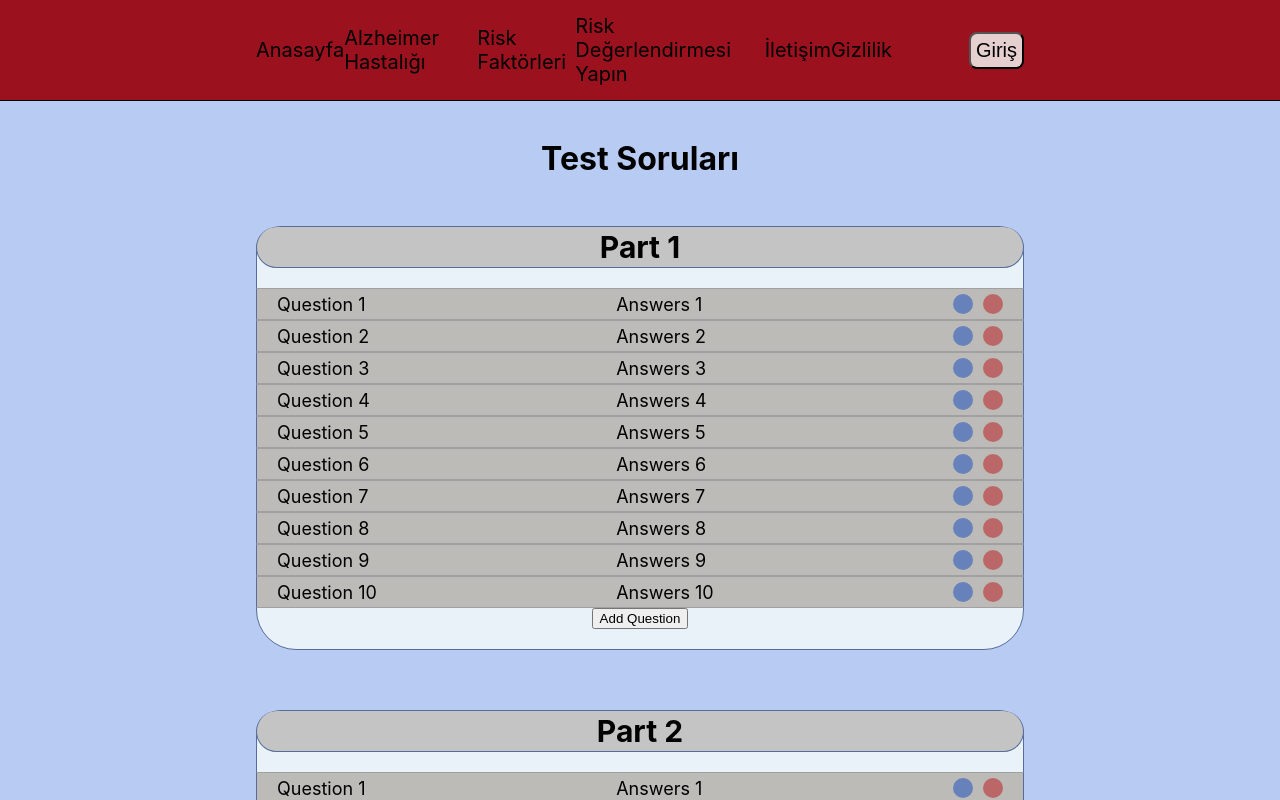
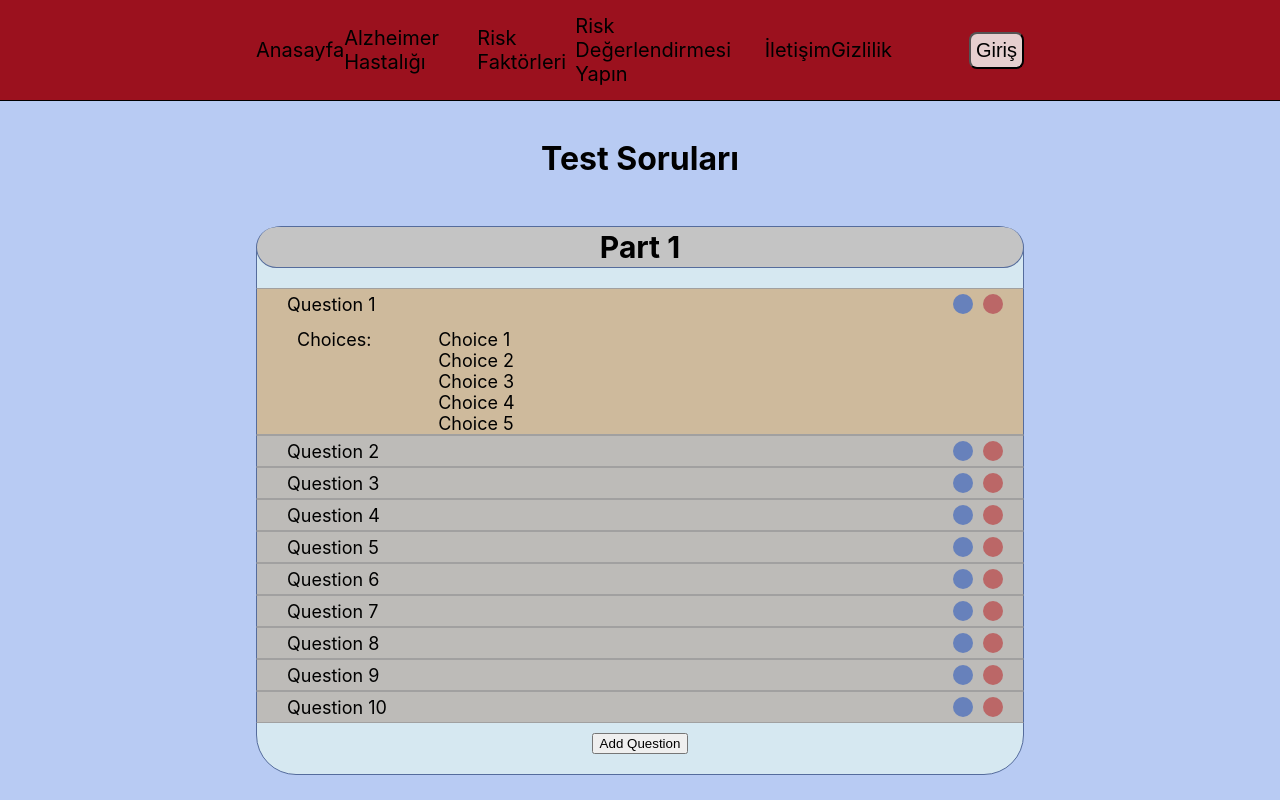
Before and after one commit to masgun17/Comp491, a React (Create React App) app in the folder my-app/: page /showTest in a window 1280 px wide. Both pictures are taken after a click on the button 963 px from the left and 304 px from the top of the page. Shown: the top 800 px of the page. Built offline with nearby package versions, Linux system fonts and the light colour scheme.

Commit message:
extendable question text

```diff
--- a/my-app/src/App.js
+++ b/my-app/src/App.js
@@ -38,7 +38,7 @@ function App() {
           {/* <Route path="*" element={<NoPage />} /> */}
         </Route>
        </Routes>
-       <button path="login" element={<Login />} />
+       {/* <button path="login" element={<Login />} /> */}
     </BrowserRouter>
   );
 }
--- a/my-app/src/pages/ShowTest.js
+++ b/my-app/src/pages/ShowTest.js
@@ -1,3 +1,4 @@
+import { useEffect, useState } from "react";
 import { useNavigate } from "react-router-dom";
 
 const ShowTest = () => {
@@ -10,32 +11,114 @@ const ShowTest = () => {
     const questionsPerPart = [...Array(10)];
     partArray[index] = questionsPerPart;
   }
+
+
+  const [parts, setParts] = useState([]);
+
+  useEffect(async () => {
+    // TODO
+    // const result = await getPartsAction();
+    // setParts(result);
+    setParts([...Array(5)]);
+  }, [])
+
+  const [questions, setQuestions] = useState([]);
+  const [isExtended, setIsExtended] = useState([]);
+
+  useEffect(async () => {
+    // TODO
+    // const result = await getQuestionsAction();
+    // setQuestions(result);
+    let partArray = [...Array(5)];
+    for (let index = 0; index < partArray.length; index += 1) {
+      let questionsPerPart = [...Array(10)];
+      partArray[index] = questionsPerPart;
+    }
+    setQuestions(partArray);
+
+
+    let arr = [...partArray];
+    for (let index = 0; index < arr.length; index++) {
+      for (let index2 = 0; index2 < arr[index].length; index2++) {
+        arr[index][index2] = 0;
+      }
+    }
+    setIsExtended(arr);
+  }, [])
+
+  const updateExtended = (i, index, val) => {
+    let arr = isExtended;
+    arr[i][index] = val;
+    setIsExtended(arr);
+  }
+
+  const [show, setShow] = useState(true);
+
+  useEffect(async () => {
+    setShow(true);
+  }, [JSON.stringify(isExtended)])
+
   return (
     <div className="showTestPageLayout">
       <div className="informationPageDiv1" style={{ "grid-row-start": "1" }}>
         <h1>Test Soruları</h1>
       </div>
-      {partArray.map((e, i) => (
+      {parts.map((e, i) => (
         <div className="showTestDiv" >
           <div className="partHeader">
             <h2>Part {i + 1}</h2>
           </div>
-          {e.map((element, index) => (
-            <div className="questionDetails">
-              <div>Question {index + 1}</div>
-              <div>Answers {index + 1}</div>
-              <div className="questionButtonLayout">
-                <button className="editButton" />
-                <button className="deleteButton" />
+          {questions[i].map((element, index) => (
+            isExtended[i][index] ?
+              <div className="questionDetailsOnClick" onClick={val => { updateExtended(i, index, 0); setShow(false); }}>
+                <div className="questionDetailsTopRow">
+                  <div style={{ 'margin-left': '10px' }}>Question {index + 1}</div>
+                  <div className="questionButtonLayout" onClick={val => {}}>
+                    <button className="editButton" onClick={val => console.log("clicked")} />
+                    <button className="deleteButton" />
+                  </div>
+                </div>
+                <div className="questionDetailsChoicesRow">
+                  <div>
+                    Choices:
+                  </div>
+                  <div className="questionDetailsChoices">
+                    <div>
+                      Choice 1
+                    </div>
+                    <div>
+                      Choice 2
+                    </div>
+                    <div>
+                      Choice 3
+                    </div>
+                    <div>
+                      Choice 4
+                    </div>
+                    <div>
+                      Choice 5
+                    </div>
+                  </div>
+
+                </div>
+
               </div>
+              :
+              <div className="questionDetails" onClick={val => { updateExtended(i, index, 1); setShow(false); }}>
+                <div style={{ 'margin-left': '10px' }}>Question {index + 1}</div>
+                <div className="questionButtonLayout" >
+                  <button className="editButton" onClick={val => console.log("clicked")}/>
+                  <button className="deleteButton" />
+                </div>
 
-            </div>
+              </div>
           )
           )}
           <button
             className="addQuestionButton"
             // Update onClick function such that it will open a modal content structure
             onClick={() => navigate("/showTest")}
+            style={{ 'margin-top': '10px' }}
           >
             Add Question
           </button>
--- a/my-app/src/styles/styles.css
+++ b/my-app/src/styles/styles.css
@@ -154,7 +154,8 @@ a:-webkit-any-link {
   flex-direction: column;
   /* justify-content: center; */
   /* background-color: #E3F0E1; */
-  background-color: #e8f2f8;
+  background-color: #d6e8f1;
+  /* background-color: #e8f2f8; */
   border: 1px solid #556c9c;
   align-items: center;
   height: max-content;
@@ -189,7 +190,7 @@ a:-webkit-any-link {
   margin-bottom: 20px;
 }
 
-.questionDetails{
+.questionDetails {
   position: relative;
   background-color: #bdbbb8;
   height: max-content;
@@ -205,8 +206,48 @@ a:-webkit-any-link {
   padding-left: 20px;
   padding-right: 20px;
   width: calc(100% - 40px);
-  grid-template-columns: 45% 45% 10%;
+  /* grid-template-columns: 80% 20%; */
   /* margin-bottom: 10px; */
+}
+
+.questionDetailsOnClick {
+  background-color: #ceba9c;
+  position: relative;
+  display: grid;
+  font-size: 18px;
+  border: 1px solid rgb(161, 160, 160);
+  border-right: 1px solid #556c9c;
+  border-left: 1px solid #556c9c;
+  padding-left: 20px;
+  padding-right: 20px;
+  width: calc(100% - 40px);
+  grid-template-rows: auto auto;
+  grid-gap: 10px;
+  min-height: 100px;
+  height: max-content;
+}
+
+.questionDetailsTopRow {
+  position: relative;
+  background-color: #ceba9c;
+  height: max-content;
+  min-height: 30px;
+  display: flex;
+  flex-direction: row;
+  align-items: center;
+  justify-content: space-between;
+  font-size: 18px;
+}
+
+.questionDetailsChoicesRow {
+  margin-left: 20px;
+  display: grid;
+  grid-template-columns: 20% 80%
+}
+
+.questionDetailsChoices{
+  display: grid;
+  grid-template-rows: auto;
 }
 
 .editButton {
```
